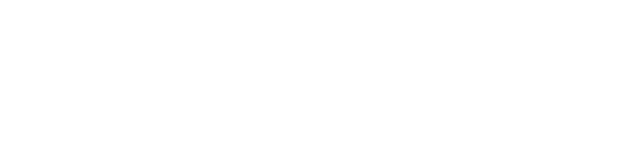
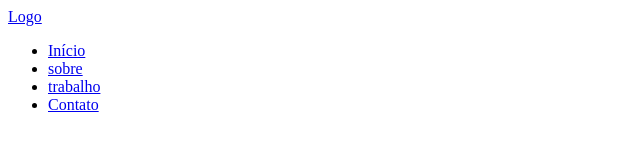
Before and after one commit to Lucaslandivar/Parallax, a plain HTML site: page Parallax/index.html in a window 1280 px wide. Shown: the whole page, without its empty margins (0-640 px from the left). Drawn offline with Linux system fonts and the light colour scheme.

Commit message:
Add files via upload

```diff
--- a/Parallax/index.html
+++ b/Parallax/index.html
@@ -4,9 +4,17 @@
     <meta charset="UTF-8">
     <meta http-equiv="X-UA-Compatible" content="IE=edge">
     <meta name="viewport" content="width=device-width, initial-scale=1.0">
-    <title>Parallax</title>
+    <title>Parallax Scrolling Website</title>
 </head>
 <body>
-
+    <header>
+        <a href="#" class="logo">Logo</a>
+        <ul>
+            <li><a href="#">Início</a></li>
+            <li><a href="#">sobre</a></li>
+            <li><a href="#">trabalho</a></li>
+            <li><a href="#">Contato</a></li>
+        </ul>
+    </header>
 </body>
 </html>
```
Also changed, not shown: Parallax/img/moon.png (added), Parallax/img/mountains_behind.png (added), Parallax/img/mountains_front.png (added), Parallax/img/stars.png (added).
